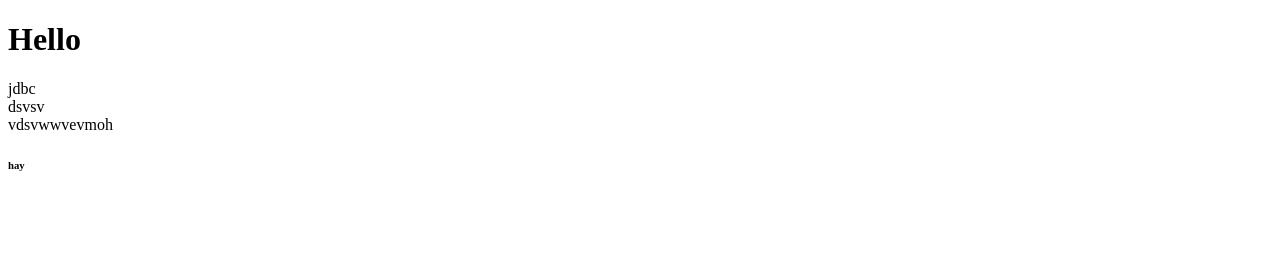
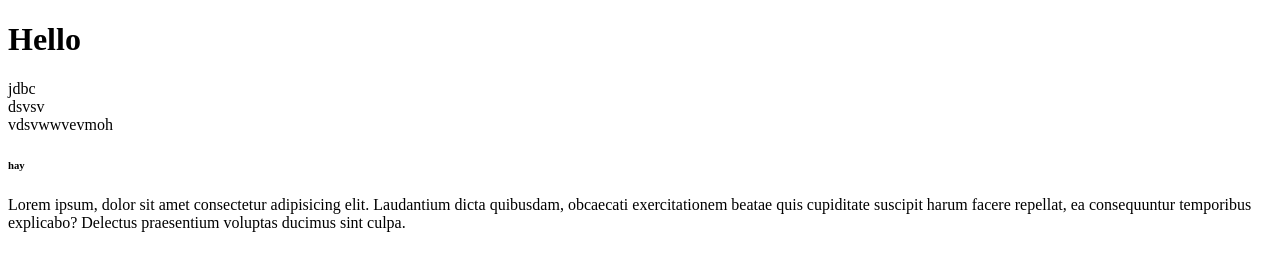
Before and after one commit to Siver29/React1, a plain HTML site: page index.html in a window 1280 px wide. Drawn offline with Linux system fonts and the light colour scheme.

Commit message:
Add a paragraph

```diff
--- a/index.html
+++ b/index.html
@@ -12,5 +12,6 @@
     <div>dsvsv</div>
     <div>vdsvwwvevmoh</div>
     <h6> hay</h6>
+    <p> Lorem ipsum, dolor sit amet consectetur adipisicing elit. Laudantium dicta quibusdam, obcaecati exercitationem beatae quis cupiditate suscipit harum facere repellat, ea consequuntur temporibus explicabo? Delectus praesentium voluptas ducimus sint culpa.</p>
 </body>
 </html>
```
